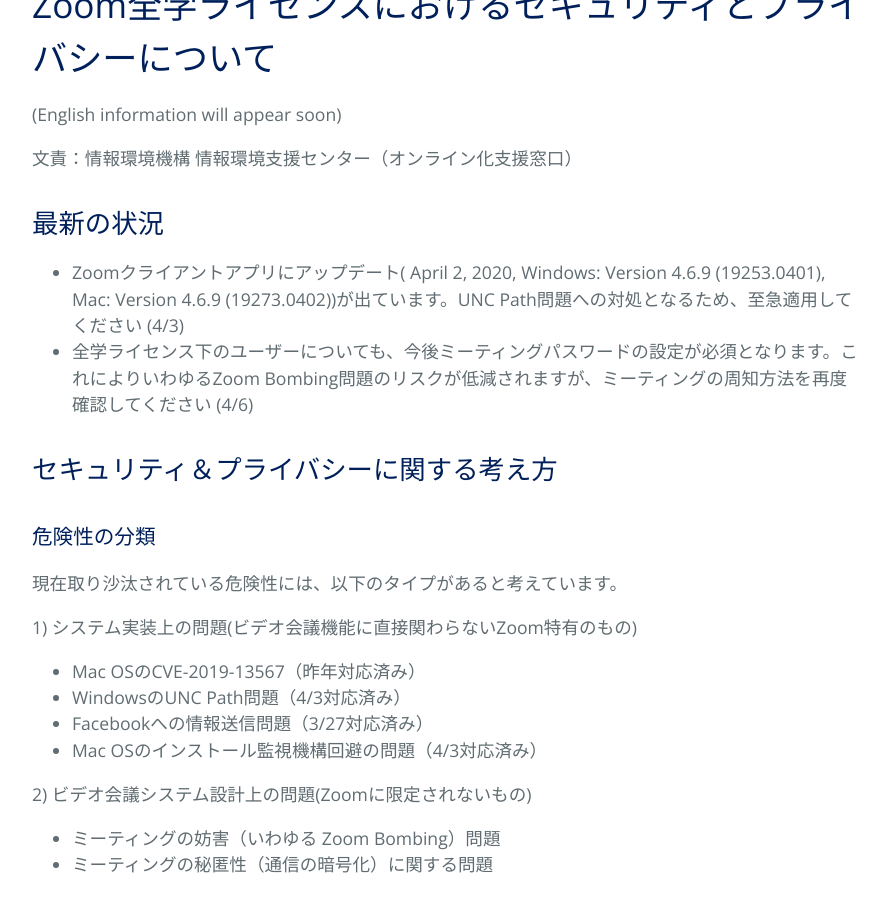
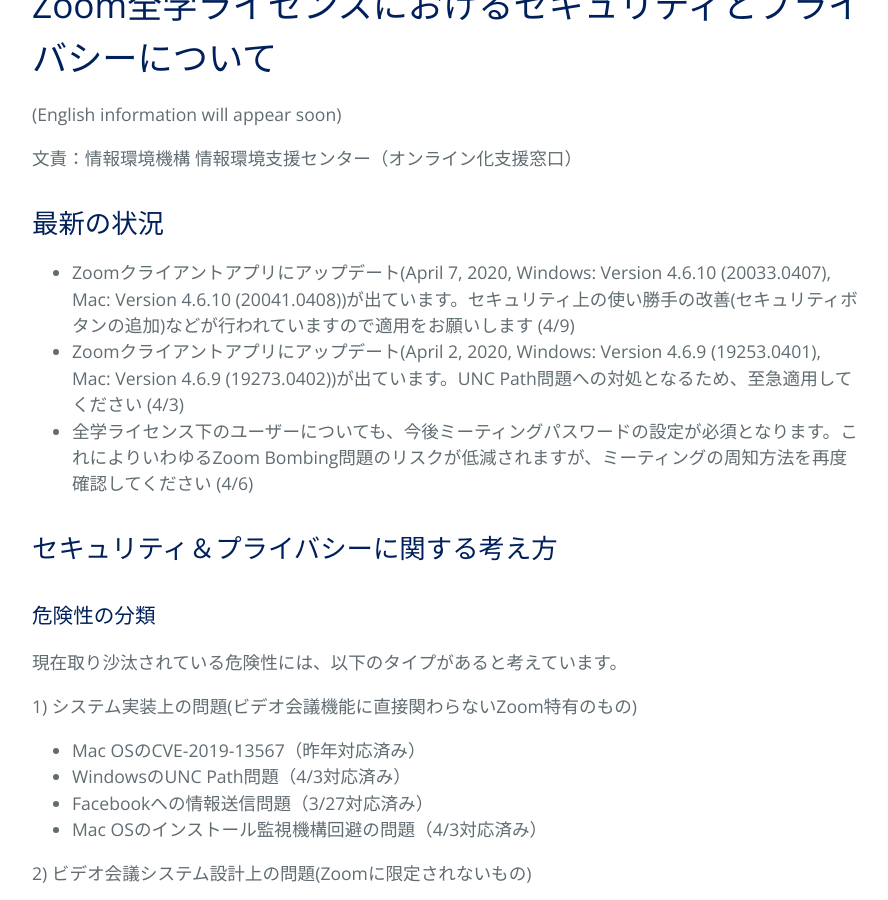
Before and after one commit to kyoto-u/online-edu, a Jekyll site: the page built from zoom-security.md, in a window 1280 px wide and 900 px high, scrolled down 402 px. Shown: the whole window, without its empty margins (192-1080 px from the left). Built offline with Jekyll 4.4.1, drawn with Linux system fonts in a browser that asks for light colours; some of the changed text lies outside the part shown.

Commit message:
Update zoom-security.md

```diff
--- a/zoom-security.md
+++ b/zoom-security.md
@@ -8,7 +8,8 @@ title: オンラインミーティングサービス(Zoom全学ライセンス)
 文責：情報環境機構 情報環境支援センター（オンライン化支援窓口）
 
 ## 最新の状況
-- Zoomクライアントアプリにアップデート( April 2, 2020, Windows: Version 4.6.9 (19253.0401), Mac: Version 4.6.9 (19273.0402))が出ています。UNC Path問題への対処となるため、至急適用してください (4/3)
+- Zoomクライアントアプリにアップデート(April 7, 2020, Windows: Version 4.6.10 (20033.0407), Mac: Version 4.6.10 (20041.0408))が出ています。セキュリティ上の使い勝手の改善(セキュリティボタンの追加)などが行われていますので適用をお願いします (4/9)
+- Zoomクライアントアプリにアップデート(April 2, 2020, Windows: Version 4.6.9 (19253.0401), Mac: Version 4.6.9 (19273.0402))が出ています。UNC Path問題への対処となるため、至急適用してください (4/3)
 - 全学ライセンス下のユーザーについても、今後ミーティングパスワードの設定が必須となります。これによりいわゆるZoom Bombing問題のリスクが低減されますが、ミーティングの周知方法を再度確認してください (4/6)
 
 ## セキュリティ＆プライバシーに関する考え方
@@ -75,6 +76,7 @@ title: オンラインミーティングサービス(Zoom全学ライセンス)
     - ファイル転送
     - 参加者自身によるミュート解除
     - ビデオ送信（現時点でビデオ送信の開始を禁止する機能はないようです）
+    (バージョン4.6.10から「セキュリティ」ボタンが追加され、これらの設定変更操作の一部がしやすく改善されています。)
 - **ミーティングの参加に制限をしたい場合は以下の機能を利用する**
   * 待機室（ミーティング開始後に待機室機能を有効にすることもできます。ホストが一人ずつ参加を承認する必要があります。）
   * ミーティングのロック（新たな参加者を受け付けなくします。ネットワークのトラブル等で接続が切れた参加者も再参加できません。）
@@ -91,4 +93,4 @@ Zoomに限らず、システム設計上E2E暗号化が実現されていない
 
 自宅や出張先から、また移動中にオンラインミーティングに参加する場合は、ミーティングに参加する場所の環境にも注意を払う必要があります。端末でやりとりされる映像・音声に注意を払うことはもちろん、自分の声が周囲に聞こえてしまうことについても注意を払いながらご利用頂きますようお願い致します。
 
-(最終更新：2020年4月8日)
+(最終更新：2020年4月9日)
```
